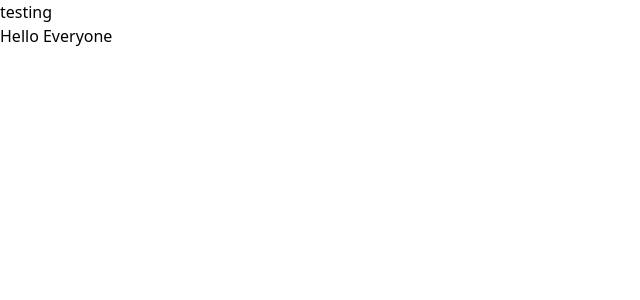
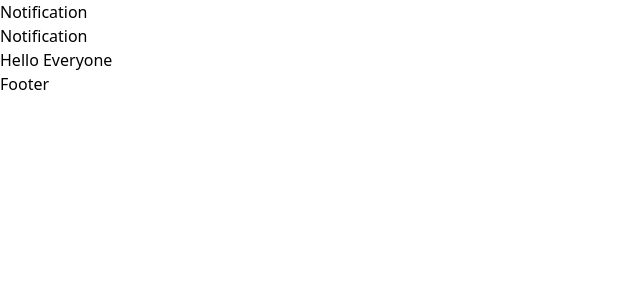
Before and after one commit to Avadhoot1234/Restaurant, a Next.js app in the folder restaurant/: page / in a window 1280 px wide. Shown: the top 300 px of the page, without its empty margins (0-640 px from the left). Built offline with nearby package versions, Linux system fonts and the light colour scheme.

Commit message:
Done with pages

```diff
--- a/restaurant/src/app/layout.tsx
+++ b/restaurant/src/app/layout.tsx
@@ -1,6 +1,9 @@
 import type { Metadata } from "next";
 import { Geist, Geist_Mono } from "next/font/google";
 import "./globals.css";
+import Notification from "@/components/Notification";
+import Navbar from "@/components/Navbar";
+import Footer from "@/components/Footer";
 
 const geistSans = Geist({
   variable: "--font-geist-sans",
@@ -27,8 +30,10 @@
       <body
         className={`${geistSans.variable} ${geistMono.variable} antialiased`}
       >
-        testing
+        <Notification/>
+        <Navbar/>
         {children}
+        <Footer/>
       </body>
     </html>
   );
--- /dev/null
+++ b/restaurant/src/components/Footer.tsx
@@ -0,0 +1,11 @@
+import React from 'react'
+
+const Footer = () => {
+  return (
+    <div>
+      Footer
+    </div>
+  )
+}
+
+export default Footer
--- /dev/null
+++ b/restaurant/src/components/Navbar.tsx
@@ -0,0 +1,11 @@
+import React from 'react'
+
+const Navbar = () => {
+  return (
+    <div>
+      Notification
+    </div>
+  )
+}
+
+export default Navbar
```
Also changed, not shown: restaurant/src/components/Notification.tsx (renamed from restaurant/src/app/components/Notification.tsx).
